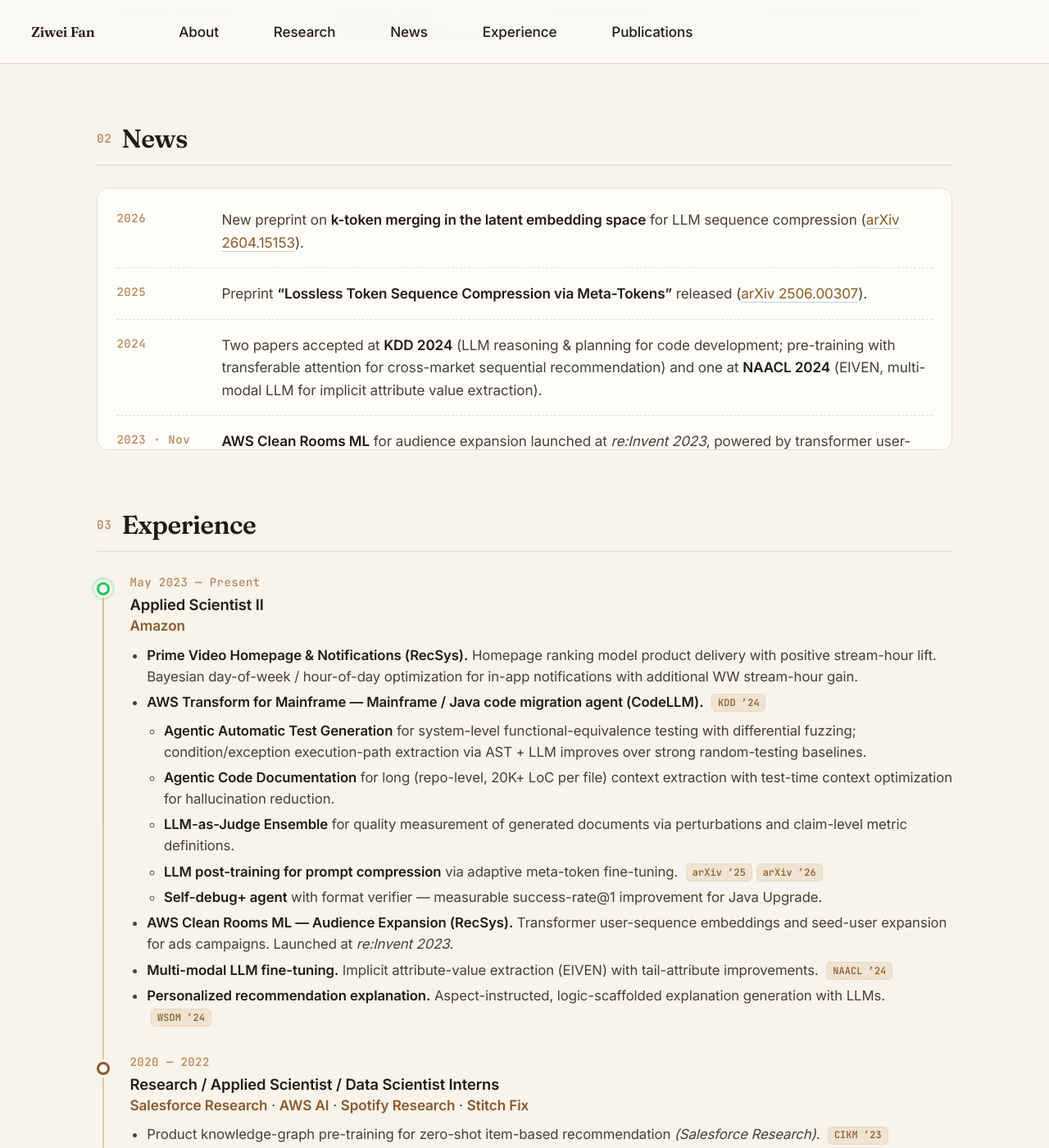
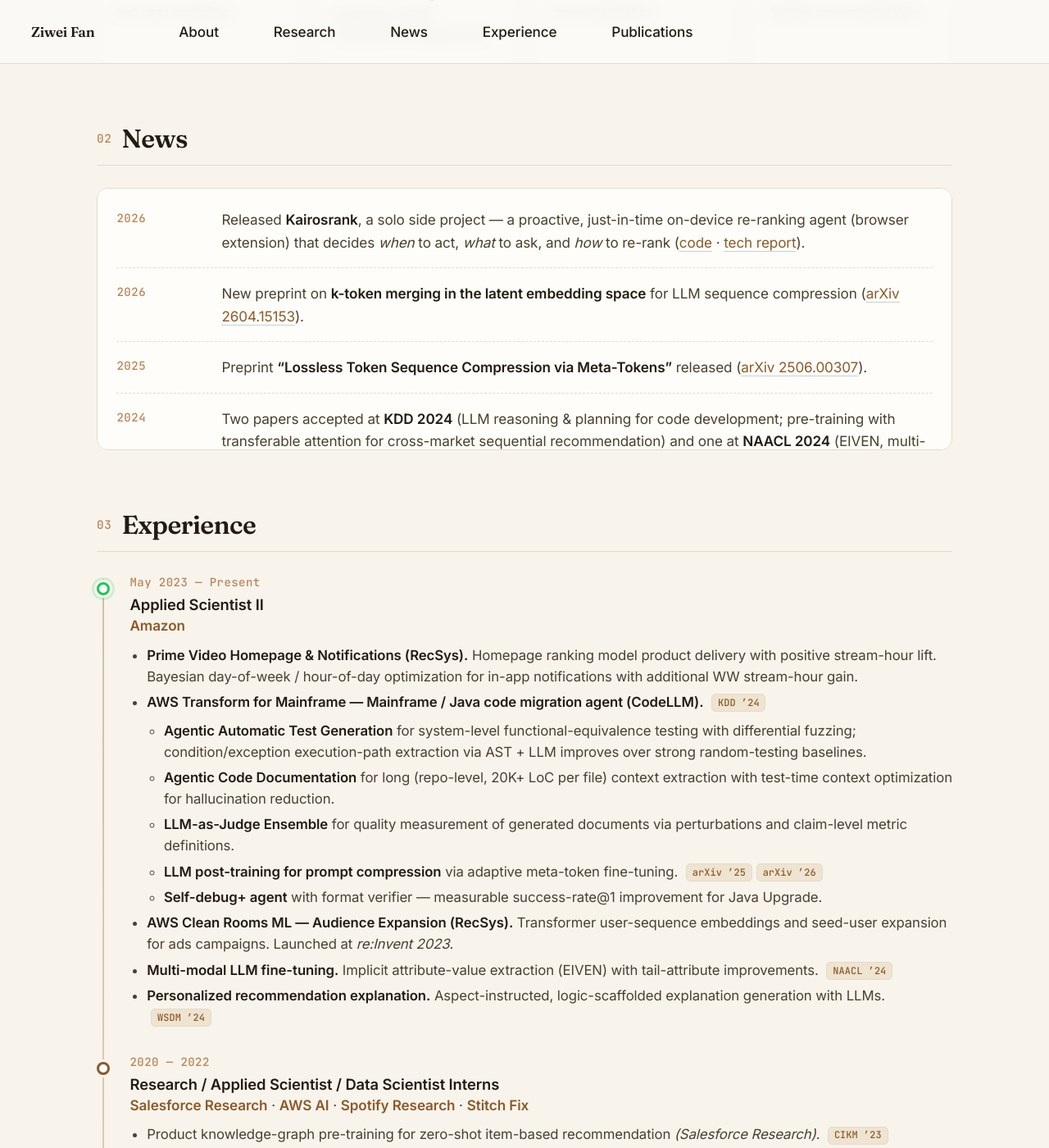
Before and after one commit to ziwei-fan/ziwei-fan.github.io, a Jekyll site: the page built from _pages/about.md, in a window 1280 px wide and 1400 px high, scrolled down 1052 px. Shown: the whole window at 82% size. Built offline with Jekyll 4.4.1, drawn with Linux system fonts in a browser that asks for light colours; some of the changed text lies outside the part shown.

Commit message:
Add Kairosrank side project (2026 tech report) to publications + news
Kairosrank: A Proactive, Just-in-Time Agent That Decides When to Break
Silence, What to Ask, and How to Re-Rank — solo R&D report (2026).
On-device, just-in-time content re-ranking browser extension.
Add a --report venue badge variant; link PDF + Code (github.com/ziwei-fan/Kairosrank).

Co-Authored-By: Claude Opus 4.8 <noreply@anthropic.com>

```diff
--- a/_includes/head/custom.html
+++ b/_includes/head/custom.html
@@ -372,6 +372,8 @@ body {
 .zf-venue.zf-venue--arxiv .name { color: #a05a1a; }
 .zf-venue.zf-venue--award { background: linear-gradient(180deg, #fff2c8, #fff); border-color: #f0dc90; }
 .zf-venue.zf-venue--award .name { color: #7a5a00; }
+.zf-venue.zf-venue--report { background: linear-gradient(180deg, #efe3d1, #fff); border-color: #e0cba6; }
+.zf-venue.zf-venue--report .name { color: #6b4520; font-size: .72rem; line-height: 1.15; }
 .zf-pub__title { font-size: 1.02rem; font-weight: 600; color: var(--zf-ink); line-height: 1.4; margin: 0 0 .35rem; }
 .zf-pub__authors { font-size: .92rem; color: var(--zf-ink-soft); margin: 0 0 .5rem; line-height: 1.55; }
 .zf-pub__authors .me { color: var(--zf-ink); font-weight: 600; border-bottom: 2px solid var(--zf-accent-2); padding-bottom: 1px; }
--- a/_pages/about.md
+++ b/_pages/about.md
@@ -98,6 +98,10 @@ redirect_from:
     <h2 class="zf-section__title"><span class="num">02</span> News</h2>
   </div>
   <div class="zf-news">
+    <div class="zf-news__item">
+      <div class="zf-news__date">2026</div>
+      <div class="zf-news__text">Released <strong>Kairosrank</strong>, a solo side project — a proactive, just-in-time on-device re-ranking agent (browser extension) that decides <em>when</em> to act, <em>what</em> to ask, and <em>how</em> to re-rank (<a href="https://github.com/ziwei-fan/Kairosrank" target="_blank" rel="noopener">code</a> · <a href="https://github.com/ziwei-fan/Kairosrank/blob/main/KAIROSRANK.pdf" target="_blank" rel="noopener">tech report</a>).</div>
+    </div>
     <div class="zf-news__item">
       <div class="zf-news__date">2026</div>
       <div class="zf-news__text">New preprint on <strong>k-token merging in the latent embedding space</strong> for LLM sequence compression (<a href="https://arxiv.org/pdf/2604.15153" target="_blank" rel="noopener">arXiv 2604.15153</a>).</div>
@@ -223,6 +227,19 @@ redirect_from:
   </div>
 
   <div class="zf-pub-list">
+
+    <article class="zf-pub">
+      <div class="zf-venue zf-venue--report"><span class="name">Tech<br>Report</span><span class="year">2026</span></div>
+      <div>
+        <h3 class="zf-pub__title">Kairosrank: A Proactive, Just-in-Time Agent That Decides When to Break Silence, What to Ask, and How to Re-Rank</h3>
+        <p class="zf-pub__authors"><span class="me">Ziwei Fan</span>.</p>
+        <div class="zf-pub__meta">
+          <span class="zf-tag">Solo R&amp;D prototype</span>
+          <a class="zf-tag zf-tag--link" href="https://github.com/ziwei-fan/Kairosrank/blob/main/KAIROSRANK.pdf" target="_blank" rel="noopener"><i class="fas fa-file-pdf"></i> PDF</a>
+          <a class="zf-tag zf-tag--link" href="https://github.com/ziwei-fan/Kairosrank" target="_blank" rel="noopener"><i class="fab fa-github"></i> Code</a>
+        </div>
+      </div>
+    </article>
 
     <article class="zf-pub">
       <div class="zf-venue zf-venue--arxiv"><span class="name">arXiv</span><span class="year">2026</span></div>
```
